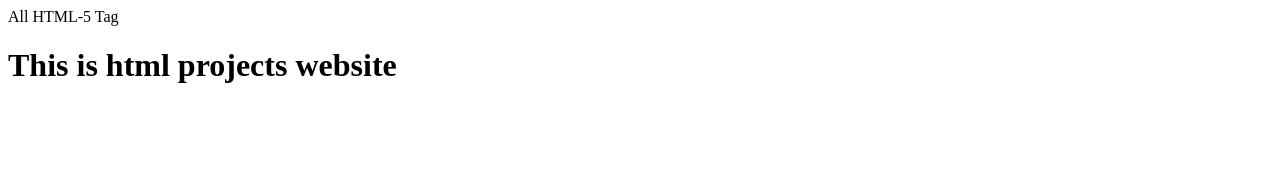
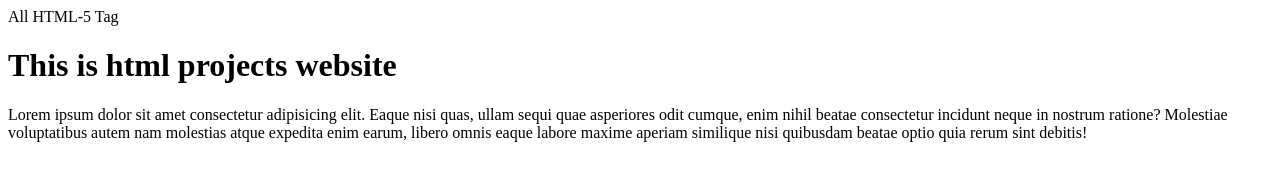
Before and after one commit to Abulhossain007/html-projects, a plain HTML site: page index.html in a window 1280 px wide. Drawn offline with Linux system fonts and the light colour scheme.

Commit message:
comit lorem

```diff
--- a/index.html
+++ b/index.html
@@ -10,6 +10,8 @@
 <body>
     <header>All HTML-5 Tag</header>
 <h1>This is html projects website</h1>
+<p>Lorem ipsum dolor sit amet consectetur adipisicing elit. Eaque nisi quas, ullam sequi quae asperiores odit cumque, enim nihil beatae consectetur incidunt neque in nostrum ratione? Molestiae voluptatibus autem nam molestias atque expedita enim earum, libero omnis eaque labore maxime aperiam similique nisi quibusdam beatae optio quia rerum sint debitis!</p>
+
 
 
 </body>
```
